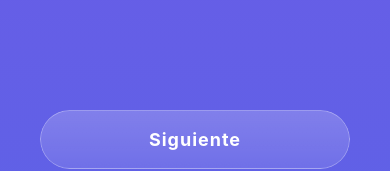
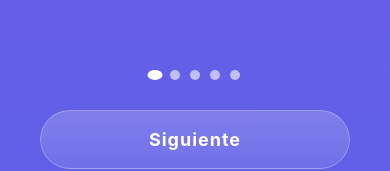
Before and after one commit to Jorge221z/echo-alarm, a React Native app: screen / in a window 390 px wide. Shown: the part 625-796 px from the top of the page. Built offline with nearby package versions, Linux system fonts and the light colour scheme.

Commit message:
Add dots to the Onboarding screen to improve UX

```diff
--- a/src/screens/OnboardingScreen.js
+++ b/src/screens/OnboardingScreen.js
@@ -165,21 +165,24 @@ export default function OnboardingScreen({ onComplete }) {
 
           const dotScale = scrollX.interpolate({
             inputRange,
-            outputRange: [1, 2.5, 1],
+            outputRange: [1, 1.5, 1],
             extrapolate: 'clamp',
           });
 
           const dotOpacity = scrollX.interpolate({
             inputRange,
-            outputRange: [0.4, 1, 0.4],
+            outputRange: [0.6, 1, 0.6],
             extrapolate: 'clamp',
           });
+
+          const isCompleted = index < currentIndex;
 
           return (
             <Animated.View
               key={index}
               style={[
                 styles.dot,
+                isCompleted && styles.dotCompleted,
                 { transform: [{ scaleX: dotScale }], opacity: dotOpacity },
               ]}
             />
@@ -313,10 +316,14 @@ const styles = StyleSheet.create({
     marginBottom: 30,
   },
   dot: {
+    width: 10,
     height: 10,
     borderRadius: 5,
     backgroundColor: '#FFFFFF',
     marginHorizontal: 5,
+  },
+  dotCompleted: {
+    backgroundColor: '#4CAF50',
   },
   nextButton: {
     marginHorizontal: 40,
```
